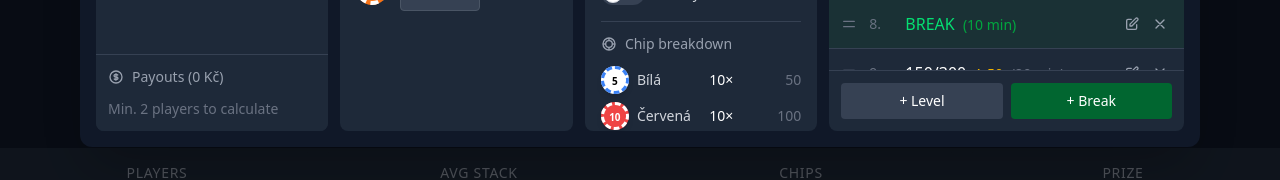
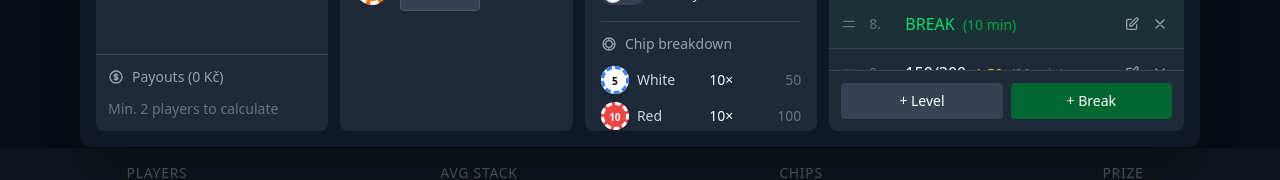
Before and after one commit to brnt-cz/poker, a Vue app: page / in a window 1280 px wide. Both pictures are taken after a click on the button 1244 px from the left and 36 px from the top of the page. Shown: the part 573-753 px from the top of the page. Built offline with nearby package versions, Linux system fonts and the light colour scheme.

Commit message:
fix: PKR-11 - translate chip colors based on selected language
- Map color hex values to translation keys
- Display translated color names in chip breakdown and settings
- Colors now update when switching language

```diff
--- a/src/components/ChipSettings.vue
+++ b/src/components/ChipSettings.vue
@@ -54,20 +54,35 @@ function stopEditChip() {
   editingChipId.value = null
 }
 
-const availableColors = computed(() => [
-  { value: '#ffffff', label: t('colors.white') },
-  { value: '#ef4444', label: t('colors.red') },
-  { value: '#3b82f6', label: t('colors.blue') },
-  { value: '#16a34a', label: t('colors.green') },
-  { value: '#181a1c', label: t('colors.black') },
-  { value: '#9333ea', label: t('colors.purple') },
-  { value: '#eab308', label: t('colors.yellow') },
-  { value: '#f97316', label: t('colors.orange') },
-  { value: '#ec4899', label: t('colors.pink') },
-  { value: '#6b7280', label: t('colors.gray') },
-  { value: '#06b6d4', label: t('colors.turquoise') },
-  { value: '#92400e', label: t('colors.brown') },
-])
+// Map color hex to translation key
+const colorKeyMap: Record<string, string> = {
+  '#ffffff': 'white',
+  '#ef4444': 'red',
+  '#3b82f6': 'blue',
+  '#16a34a': 'green',
+  '#181a1c': 'black',
+  '#9333ea': 'purple',
+  '#eab308': 'yellow',
+  '#f97316': 'orange',
+  '#ec4899': 'pink',
+  '#6b7280': 'gray',
+  '#06b6d4': 'turquoise',
+  '#92400e': 'brown',
+}
+
+// Get translated color label from hex
+function getColorLabel(hex: string): string {
+  const key = colorKeyMap[hex]
+  return key ? t(`colors.${key}`) : hex
+}
+
+const availableColors = computed(() =>
+  Object.entries(colorKeyMap).map(([value, key]) => ({
+    value,
+    key,
+    label: t(`colors.${key}`)
+  }))
+)
 </script>
 
 <template>
@@ -117,7 +132,7 @@ const availableColors = computed(() => [
               @click="startEditChip(chip.id, $event)"
               class="w-8 h-8 rounded-full hover:scale-110 transition-transform"
               :style="{ backgroundColor: chip.color, outline: (chip.color === '#ffffff' ? '#3b82f6' : 'white') + ' dashed 4px', outlineOffset: '-4px' }"
-              :title="chip.label"
+              :title="getColorLabel(chip.color)"
             />
           </div>
 
@@ -156,7 +171,7 @@ const availableColors = computed(() => [
           <button
             v-for="color in availableColors"
             :key="color.value"
-            @click="store.updateChip(editingChipId!, { color: color.value, label: color.label }); stopEditChip()"
+            @click="store.updateChip(editingChipId!, { color: color.value, label: color.key }); stopEditChip()"
             class="w-12 h-12 sm:w-10 sm:h-10 rounded-full border-2 border-gray-500 hover:border-white active:scale-95 transition-all"
             :style="{ backgroundColor: color.value }"
             :title="color.label"
--- a/src/components/TournamentSettings.vue
+++ b/src/components/TournamentSettings.vue
@@ -9,6 +9,28 @@ const store = useTournamentStore()
 const { t } = useI18n()
 const { getBuyinStep, getBountyStep } = useCurrency()
 const confirmDialog = ref<InstanceType<typeof ConfirmDialog> | null>(null)
+
+// Map color hex to translation key
+const colorKeyMap: Record<string, string> = {
+  '#ffffff': 'white',
+  '#ef4444': 'red',
+  '#3b82f6': 'blue',
+  '#16a34a': 'green',
+  '#181a1c': 'black',
+  '#9333ea': 'purple',
+  '#eab308': 'yellow',
+  '#f97316': 'orange',
+  '#ec4899': 'pink',
+  '#6b7280': 'gray',
+  '#06b6d4': 'turquoise',
+  '#92400e': 'brown',
+}
+
+// Get translated color label from hex
+function getColorLabel(hex: string): string {
+  const key = colorKeyMap[hex]
+  return key ? t(`colors.${key}`) : hex
+}
 
 async function resetAll() {
   const confirmed = await confirmDialog.value?.open({
@@ -383,7 +405,7 @@ function setBreakDuration(minutes: number) {
               >
                 <span class="leading-none mt-px">{{ formatChipValue(chip.value) }}</span>
               </div>
-              <span class="text-gray-300">{{ chip.label }}</span>
+              <span class="text-gray-300">{{ getColorLabel(chip.color) }}</span>
             </div>
             <div class="flex items-center gap-3">
               <span class="text-white font-medium">{{ chip.count }}×</span>
```
